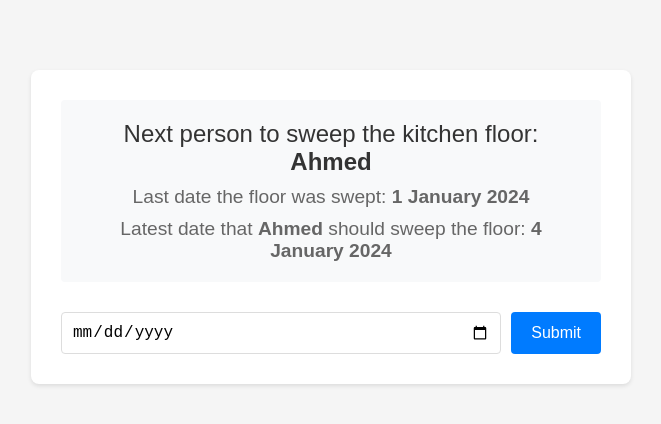
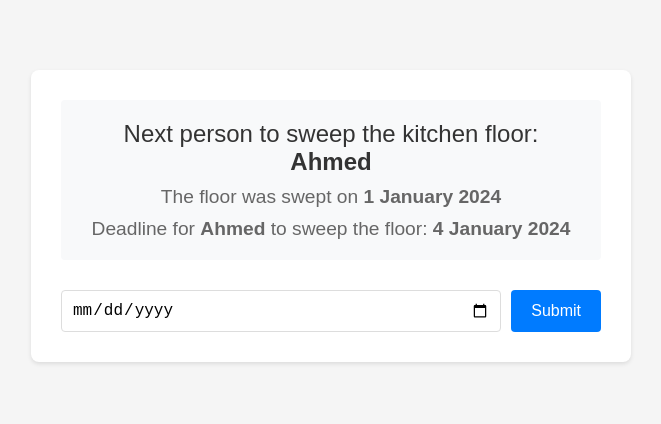
Before and after one commit to Augustinerplatz/sweep-rotator, a website: page index.html in a window 1280 px wide. Shown: the whole page, without its empty margins (309-970 px from the left). Drawn offline with Linux system fonts and the light colour scheme; no server answers.

Commit message:
Update index.html
changed text

```diff
--- a/index.html
+++ b/index.html
@@ -76,8 +76,8 @@
         <div id="mainContent" style="display: none;">
             <div class="display">
                 <h1><span style="font-weight: normal;">Next person to sweep the kitchen floor: </span><strong id="displayName">Ahmed</strong></h1>
-                <h2><span style="font-weight: normal;">Last date the floor was swept: </span><strong id="displayDate">1 January 2024</strong></h2>
-                <h2><span style="font-weight: normal;">Latest date that </span><strong id="deadlineName">Ahmed</strong><span style="font-weight: normal;"> should sweep the floor: </span><strong id="deadlineDate">4 January 2024</strong></h2>
+                <h2><span style="font-weight: normal;">The floor was swept on </span><strong id="displayDate">1 January 2024</strong></h2>
+                <h2><span style="font-weight: normal;">Deadline for </span><strong id="deadlineName">Ahmed</strong><span style="font-weight: normal;"> to sweep the floor: </span><strong id="deadlineDate">4 January 2024</strong></h2>
             </div>
             <div class="input-section">
                 <input type="date" id="dateInput" max="">
```
